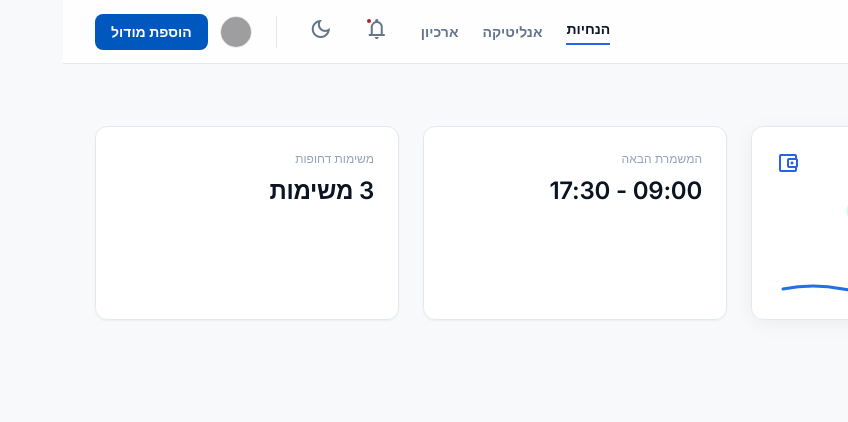
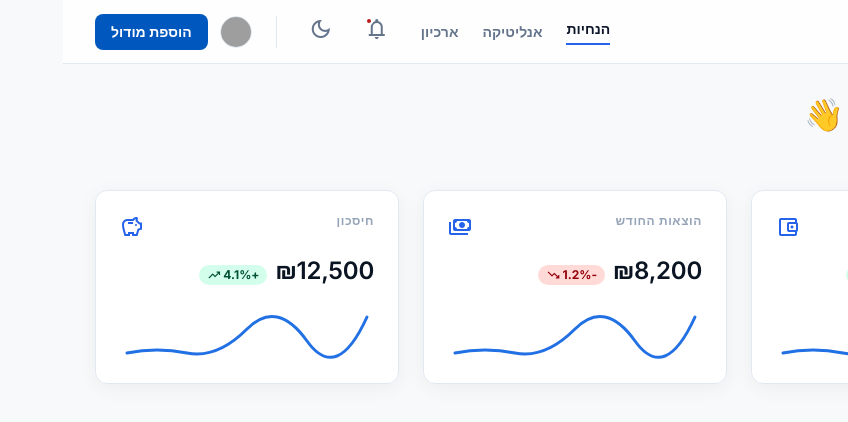
Before and after one commit to YotamA1995/my-life-dashboard, a React (Vite) app: page / in a window 1280 px wide. Shown: the top 422 px of the page, without its empty margins (432-1280 px from the left). Built offline with nearby package versions, Linux system fonts and the light colour scheme.

Commit message:
Replace App component layout with DashboardPage for streamlined structure and improved user experience.

```diff
--- a/src/App.tsx
+++ b/src/App.tsx
@@ -1,82 +1,7 @@
-import Sidebar from "./components/Sidebar";
-import Topbar from "./components/Topbar";
+import DashboardPage from "./pages/DashboardPage";
 
 function App() {
-  return (
-    <div dir="rtl" className="min-h-screen bg-background text-on-surface flex">
-      <Sidebar />
-
-      {/* Main Area */}
-      <div className="flex-1 mr-64 flex flex-col">
-        {/* Topbar */}
-        <Topbar />
-
-        {/* Content */}
-        <main className="p-8 space-y-8">
-          {/* Greeting */}
-          <div>
-            <div className="flex items-end gap-3">
-              <h2 className="text-h1 text-primary">בוקר טוב, יותם</h2>
-            </div>
-            <p className="text-slate-500">הנה מה שקורה אצלך היום</p>
-          </div>
-
-          {/* Cards */}
-          <div className="grid grid-cols-1 md:grid-cols-3 gap-gutter">
-            <div className="bg-white/90 backdrop-blur-sm border border-slate-200 rounded-xl p-card-padding shadow-[0px_4px_20px_rgba(0,0,0,0.05)] flex flex-col justify-between min-h-[180px]">
-              <div>
-                <div className="flex justify-between items-start mb-4">
-                  <span className="text-label-caps text-slate-400 uppercase">יתרה כוללת</span>
-                  <span className="material-symbols-outlined text-blue-600">account_balance_wallet</span>
-                </div>
-
-                <div className="flex items-baseline gap-2">
-                  <span className="text-h2 text-primary">₪42,850</span>
-                  <span className="text-on-tertiary-fixed-variant text-xs font-bold flex items-center bg-tertiary-fixed/30 px-2 py-0.5 rounded-full">
-                    +2.4%
-                    <span className="material-symbols-outlined text-[14px] mr-0.5">trending_up</span>
-                  </span>
-                </div>
-              </div>
-
-              <div className="mt-6 h-12 w-full">
-                <svg className="w-full h-full overflow-visible" viewBox="0 0 200 40">
-                  <path
-                    d="M0 35 Q 25 30, 50 35 T 100 15 T 150 25 T 200 5"
-                    fill="none"
-                    stroke="#2170e4"
-                    strokeLinecap="round"
-                    strokeWidth="2.5"
-                  />
-                  <path
-                    d="M0 35 Q 25 30, 50 35 T 100 15 T 150 25 T 200 5 L 200 40 L 0 40 Z"
-                    fill="url(#sparkline-grad)"
-                    opacity="0.1"
-                  />
-                  <defs>
-                    <linearGradient id="sparkline-grad" x1="0%" x2="0%" y1="0%" y2="100%">
-                      <stop offset="0%" stopColor="#2170e4" stopOpacity="1" />
-                      <stop offset="100%" stopColor="#2170e4" stopOpacity="0" />
-                    </linearGradient>
-                  </defs>
-                </svg>
-              </div>
-            </div>
-
-            <div className="bg-white/90 backdrop-blur-sm border border-slate-200 rounded-xl p-card-padding shadow-sm">
-              <p className="text-xs text-slate-400 uppercase">המשמרת הבאה</p>
-              <p className="text-h2 text-primary mt-2">09:00 - 17:30</p>
-            </div>
-
-            <div className="bg-white/90 backdrop-blur-sm border border-slate-200 rounded-xl p-card-padding shadow-sm">
-              <p className="text-xs text-slate-400 uppercase">משימות דחופות</p>
-              <p className="text-h2 text-primary mt-2">3 משימות</p>
-            </div>
-          </div>
-        </main>
-      </div>
-    </div>
-  );
+  return <DashboardPage />;
 }
 
 export default App;
--- /dev/null
+++ b/src/components/SummaryCard.tsx
@@ -0,0 +1,64 @@
+
+
+import React from "react";
+
+type SummaryCardProps = {
+  title: string;
+  value: string;
+  change?: string; // e.g. "+2.4%"
+  icon?: string; // material icon name
+  positive?: boolean; // controls color of change
+};
+
+const SummaryCard: React.FC<SummaryCardProps> = ({
+  title,
+  value,
+  change,
+  icon = "account_balance_wallet",
+  positive = true,
+}) => {
+  return (
+    <div className="bg-white/90 backdrop-blur-sm border border-slate-200 rounded-xl p-card-padding shadow-[0px_4px_20px_rgba(0,0,0,0.05)] flex flex-col justify-between min-h-[180px]">
+      <div>
+        <div className="flex justify-between items-start mb-4">
+          <span className="text-label-caps text-slate-400 uppercase">{title}</span>
+          <span className="material-symbols-outlined text-blue-600">{icon}</span>
+        </div>
+
+        <div className="flex items-baseline gap-2">
+          <span className="text-h2 text-primary">{value}</span>
+
+          {change && (
+            <span
+              className={`text-xs font-bold flex items-center px-2 py-0.5 rounded-full ${
+                positive
+                  ? "bg-tertiary-fixed/30 text-on-tertiary-fixed-variant"
+                  : "bg-error-container text-on-error-container"
+              }`}
+            >
+              {change}
+              <span className="material-symbols-outlined text-[14px] mr-0.5">
+                {positive ? "trending_up" : "trending_down"}
+              </span>
+            </span>
+          )}
+        </div>
+      </div>
+
+      {/* Simple sparkline */}
+      <div className="mt-6 h-12 w-full">
+        <svg className="w-full h-full overflow-visible" viewBox="0 0 200 40">
+          <path
+            d="M0 35 Q 25 30, 50 35 T 100 15 T 150 25 T 200 5"
+            fill="none"
+            stroke="#2170e4"
+            strokeLinecap="round"
+            strokeWidth="2.5"
+          />
+        </svg>
+      </div>
+    </div>
+  );
+};
+
+export default SummaryCard;
--- /dev/null
+++ b/src/pages/DashboardPage.tsx
@@ -0,0 +1,56 @@
+
+
+import Sidebar from "../components/Sidebar";
+import Topbar from "../components/Topbar";
+import SummaryCard from "../components/SummaryCard";
+
+export default function DashboardPage() {
+  return (
+    <div className="min-h-screen bg-background text-on-surface flex">
+      {/* Sidebar */}
+      <Sidebar />
+
+      {/* Main Area */}
+      <div className="flex-1 mr-64">
+        {/* Topbar */}
+        <Topbar />
+
+        {/* Content */}
+        <main className="pt-24 px-8 pb-12 max-w-[1440px] mx-auto">
+          {/* Greeting */}
+          <div className="mb-8">
+            <h2 className="text-h1 text-primary">בוקר טוב, יותם 👋</h2>
+            <p className="text-slate-500">הנה מה שקורה היום</p>
+          </div>
+
+          {/* Cards */}
+          <div className="grid grid-cols-1 md:grid-cols-3 gap-gutter">
+            <SummaryCard
+              title="יתרה כוללת"
+              value="₪42,850"
+              change="+2.4%"
+              icon="account_balance_wallet"
+              positive
+            />
+
+            <SummaryCard
+              title="הוצאות החודש"
+              value="₪8,200"
+              change="-1.2%"
+              icon="payments"
+              positive={false}
+            />
+
+            <SummaryCard
+              title="חיסכון"
+              value="₪12,500"
+              change="+4.1%"
+              icon="savings"
+              positive
+            />
+          </div>
+        </main>
+      </div>
+    </div>
+  );
+}
```
